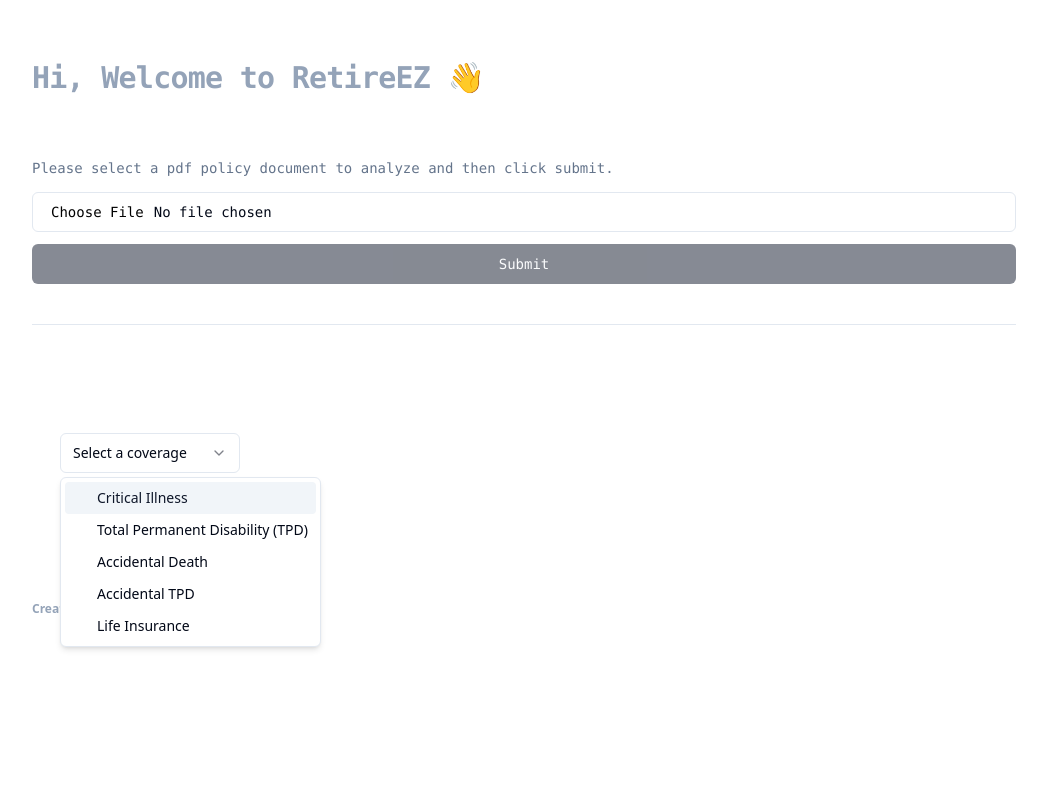
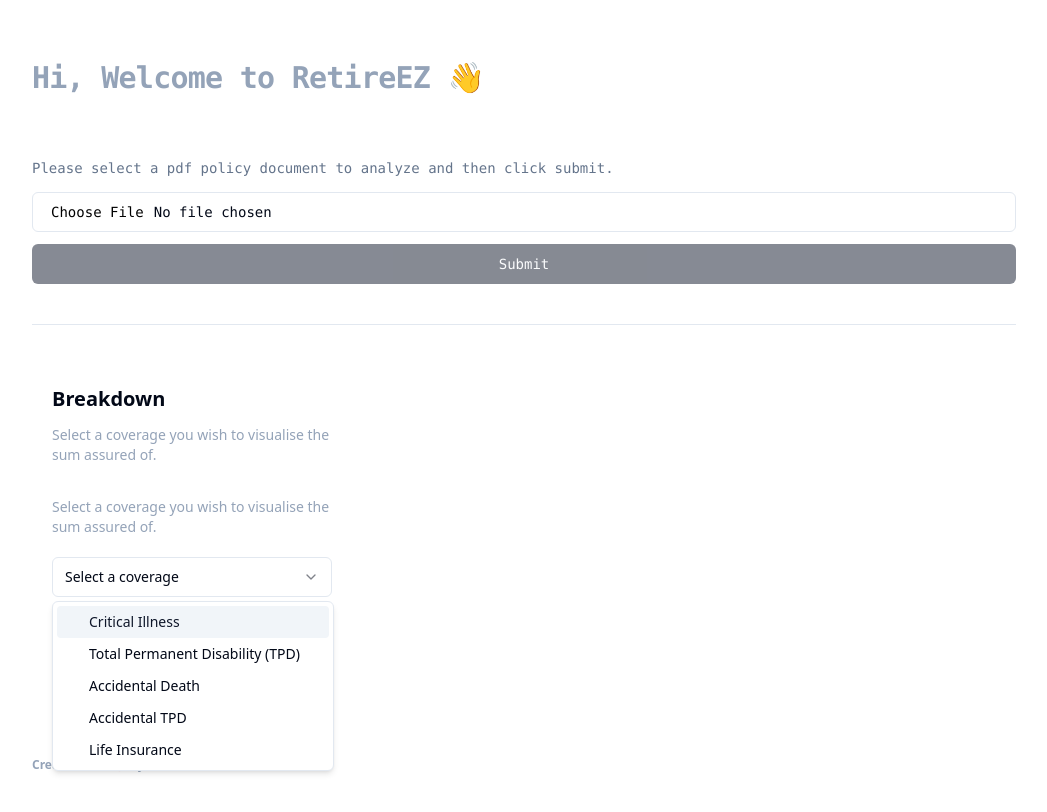
Before and after one commit to vigonometry/allez, a Next.js app: page / in a window 1280 px wide. Both pictures are taken after a click on the button "Select a coverage". Shown: the whole page, without its empty margins (116-1163 px from the left). Built offline with nearby package versions, Linux system fonts and the light colour scheme; no server answers.

Commit message:
modify backend to return to homepage

```diff
--- a/app/page.tsx
+++ b/app/page.tsx
@@ -11,7 +11,8 @@ import { CoverageDropdown } from "@/components/ComboBox";
 
 export default function Home() {
   const [selectedPolicies, setSelectedPolicies] = useState<string[]>([]);
-  const [selectedCoverage, setSelectedCoverage] = useState<string>("accidental_tpd");
+  const [selectedCoverage, setSelectedCoverage] =
+    useState<string>("accidental_tpd");
 
   const [policiesD, setPoliciesD] = useState<any>([]);
 
@@ -38,18 +39,40 @@ export default function Home() {
 
       <div className="grid text-center lg:text-left mt-10 grid-cols-3 gap-3 mb-20">
         <div className="col-start-1 col-span-1 row-start-1 p-5">
-          <div className=" mb-10">
-            <MultiSelect setSelectedPolicies={setSelectedPolicies} />
+          <div className="flex-1">
+            <h2 className="place-items-center text-xl font-semibold">
+              Breakdown
+            </h2>
           </div>
-          <div className="p-2">
-          <CoverageDropdown setSelectedCoverage={setSelectedCoverage} />
+
+          <div className="space-y-5 mb-3">
+            <p className="text-sm text-slate-400 pt-3">
+              Select a coverage you wish to visualise the sum assured of.
+            </p>
+            <div className="mb-10">
+              <div className="">
+                <MultiSelect setSelectedPolicies={setSelectedPolicies} />
+              </div>
+            </div>
           </div>
+
+          <div className="space-y-5 mb-10">
+            <p className="text-sm text-slate-400 pt-3">
+              Select a coverage you wish to visualise the sum assured of.
+            </p>
+            <div className="mb-10">
+              <div className="">
+                <CoverageDropdown setSelectedCoverage={setSelectedCoverage} />
+              </div>
+            </div>
+          </div>
+
           {data && (
             <BreakdownChart
               policies={
                 selectedPolicies.length === 0
                   ? data
-                  : data.filter((x) =>
+                  : data.filter((x: any) =>
                       selectedPolicies.includes(
                         x.id.toLowerCase().replace(/\s/g, "_")
                       )
--- a/components/ComboBox.tsx
+++ b/components/ComboBox.tsx
@@ -1,4 +1,4 @@
-import * as React from "react"
+import * as React from "react";
 
 import {
   Select,
@@ -8,51 +8,55 @@ import {
   SelectLabel,
   SelectTrigger,
   SelectValue,
-} from "@/components/ui/select"
+} from "@/components/ui/select";
 
 interface Option {
   label: string;
-    value: string
+  value: string;
 }
 
-const policyTypes : Option[] = [
+const policyTypes: Option[] = [
   {
-        label: 'Critical Illness',
-        value: 'critical_illness'
+    label: "Critical Illness",
+    value: "critical_illness",
   },
   {
-        label: 'Total Permanent Disability (TPD)',
-        value: 'total_permanent_disability'
+    label: "Total Permanent Disability (TPD)",
+    value: "total_permanent_disability",
   },
   {
-        label: 'Accidental Death',
-        value: 'accidnetal_death'
+    label: "Accidental Death",
+    value: "accidnetal_death",
   },
   {
-        label: 'Accidental TPD',
-        value: 'accidental_tpd'
+    label: "Accidental TPD",
+    value: "accidental_tpd",
   },
   {
-        label: 'Life Insurance',
-        value: 'death'
-    }
-]
+    label: "Life Insurance",
+    value: "death",
+  },
+];
 
 interface SelectProps {
   setSelectedCoverage: React.Dispatch<React.SetStateAction<string>>;
 }
 
-export function CoverageDropdown({setSelectedCoverage}: SelectProps) {
+export function CoverageDropdown({ setSelectedCoverage }: SelectProps) {
   return (
-    <Select>
-      <SelectTrigger className="w-[180px]">
+    <Select onValueChange={setSelectedCoverage}>
+      <SelectTrigger className="w-full">
         <SelectValue placeholder="Select a coverage" />
       </SelectTrigger>
       <SelectContent>
         <SelectGroup>
-          {policyTypes.map(x => (<SelectItem value={x.value} onChange={e => {console.log(setSelectedCoverage(e.target.value))}}>{x.label}</SelectItem>))}
+          {policyTypes.map((x) => (
+            <SelectItem key={x.value} value={x.value}>
+              {x.label}
+            </SelectItem>
+          ))}
         </SelectGroup>
       </SelectContent>
     </Select>
-  )
+  );
 }
```
Also changed, not shown: 1 other file (tests, documents, lock files or other folders). Lines whose indentation alone changed are shown as unchanged.
